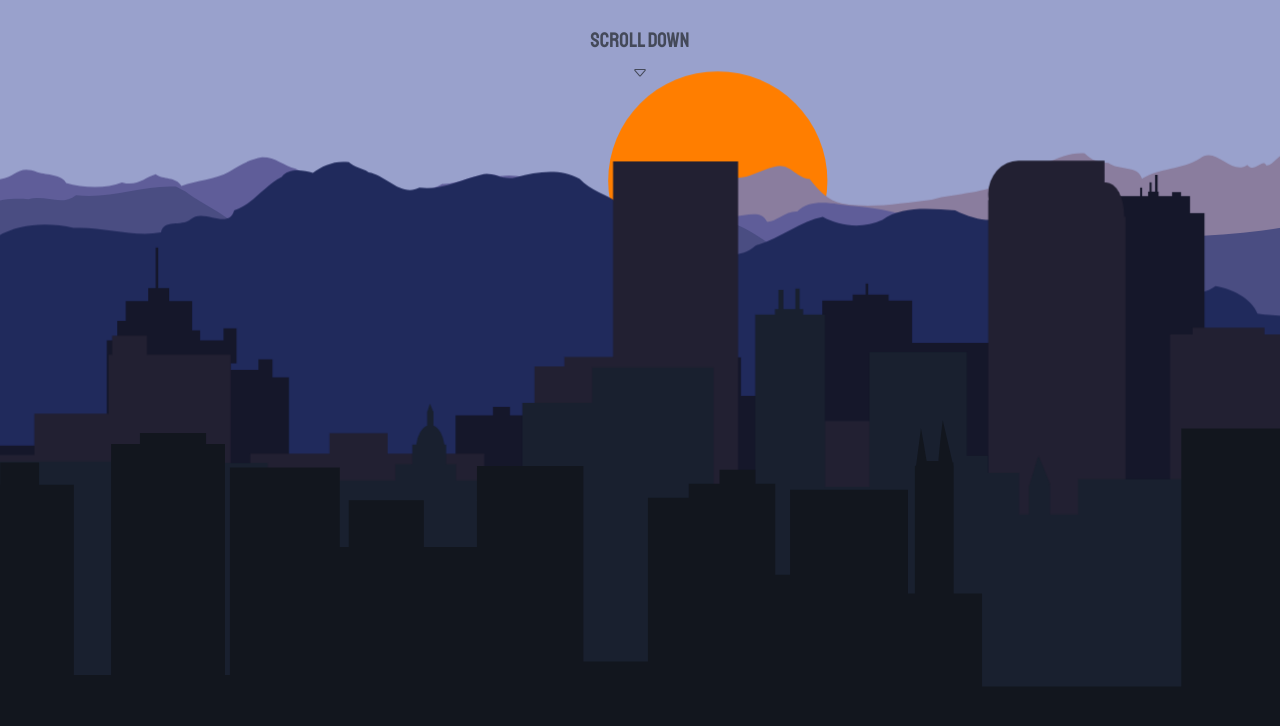
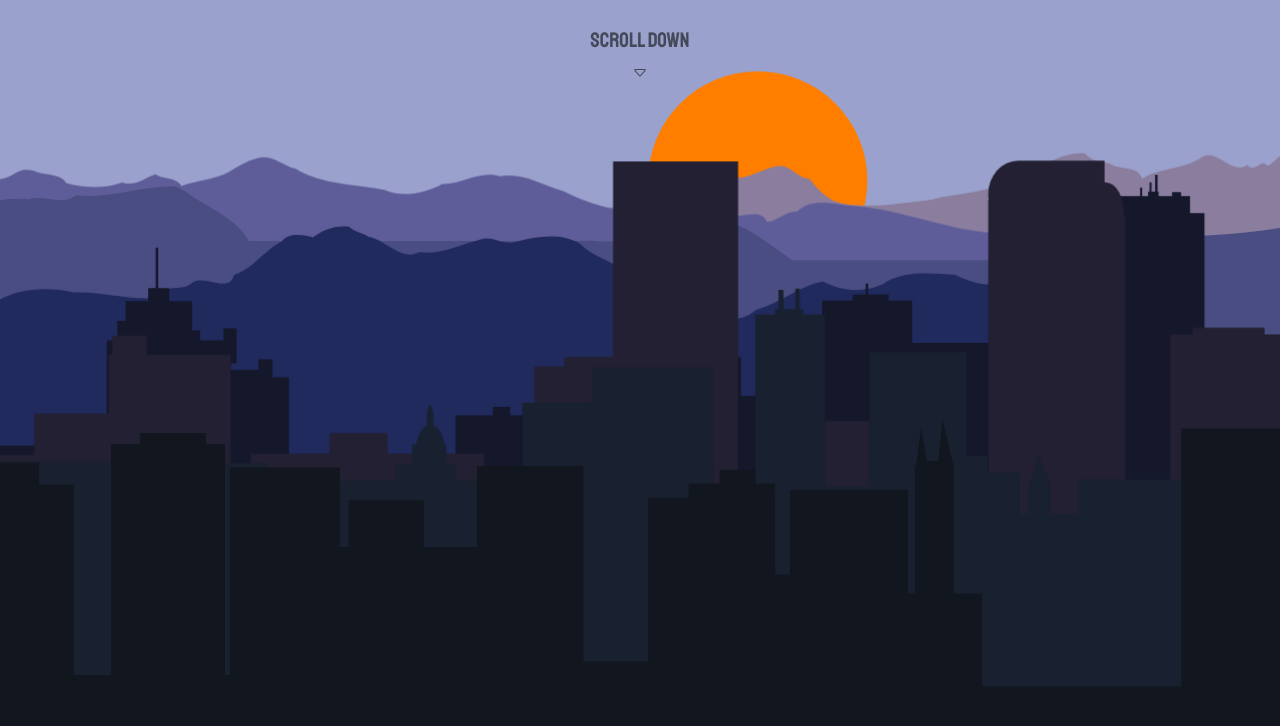
Before and after one commit to RugnirViking/patagame, a plain HTML site: page app/index.html in a window 1280 px wide. Drawn offline with nearby package versions, Linux system fonts and the light colour scheme; files that its build step writes are made by us from their sources.

Commit message:
moved sun to the right to fix mobile support

```diff
--- a/app/styles/main.scss
+++ b/app/styles/main.scss
@@ -46,7 +46,7 @@
 
 #mountain1 {
   fill: #202a5c;
-  transform: translateZ(-2.25px) scale(3.275) translateY(-1vh);
+  transform: translateZ(-2.25px) scale(3.275) translateY(7vh);
 }
 
 #mountain2 {
@@ -68,7 +68,7 @@
 
 #sun {
   fill: #ff7e00;
-  transform: translateZ(-6px) scale(7) translateY(-25vh);
+  transform: translateZ(-6px) scale(7) translateY(-25vh) translateX(5vh);
 	height: 25vh;
 }
 
@@ -116,6 +116,7 @@ body {
   width: 100%;font-family: 'Staatliches', cursive;
   opacity:0.7;
 }
+
 .space{
   width: 50%;
 }
```
Also changed, not shown: dist/styles/main.css.
